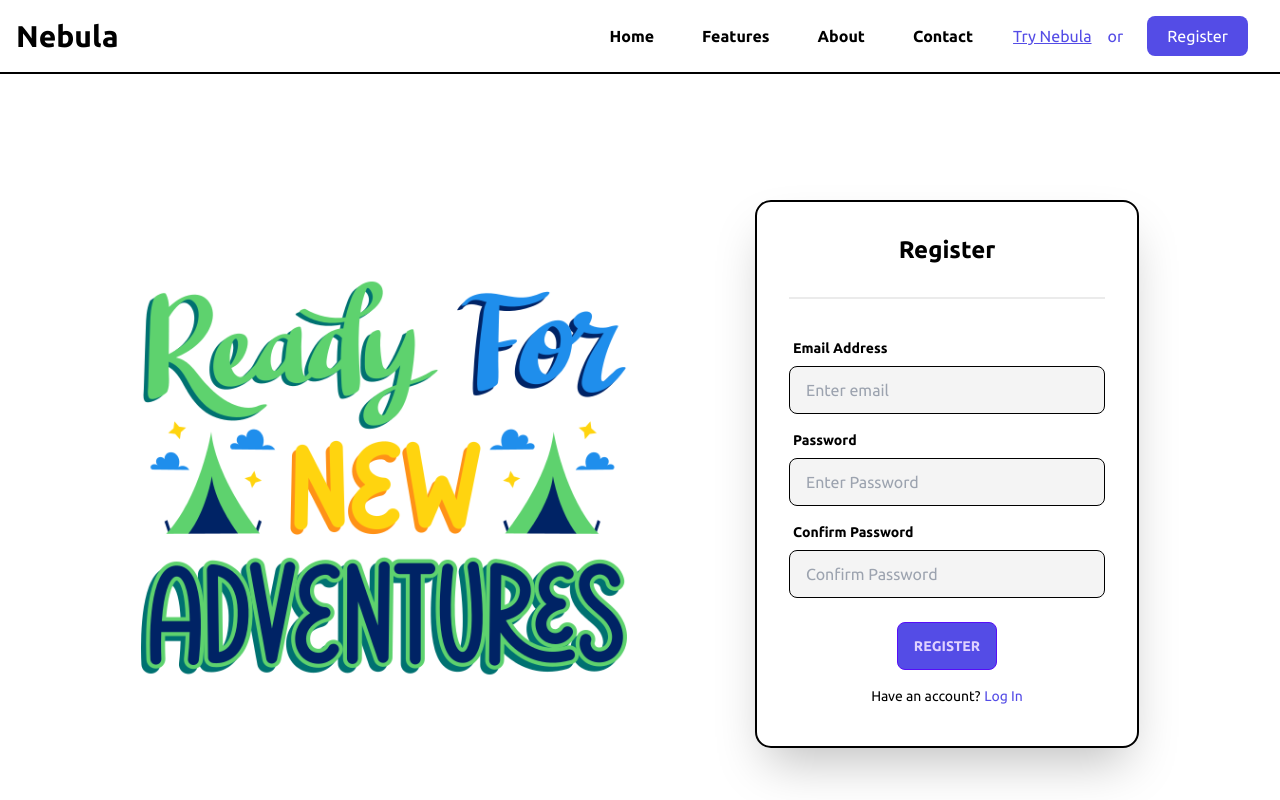
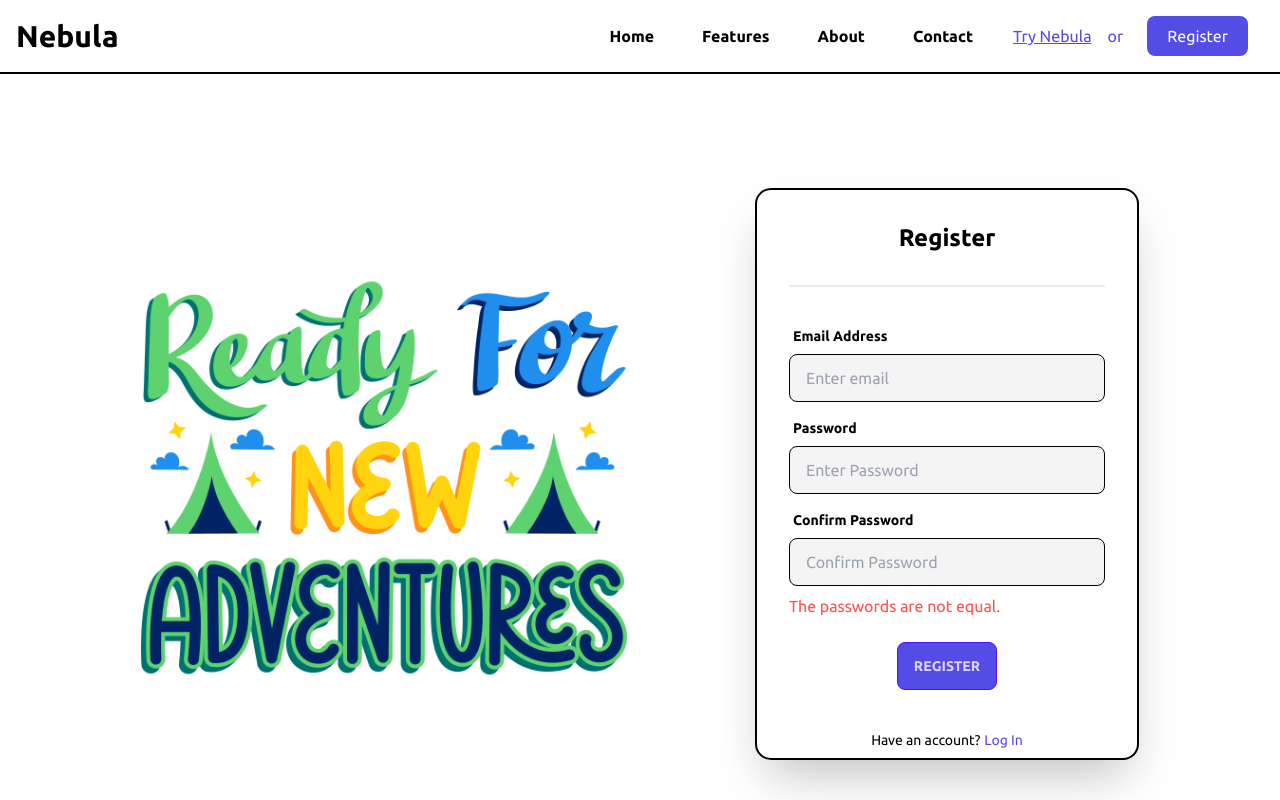
Before and after one commit to Beammi/Nebula, a Next.js app in the folder nebula/: page /register in a window 1280 px wide. Shown: the top 800 px of the page. Built offline with nearby package versions, Linux system fonts and the light colour scheme.

Commit message:
Add register api to front-end

```diff
--- a/nebula/src/pages/register.jsx
+++ b/nebula/src/pages/register.jsx
@@ -1,50 +1,114 @@
-import React from 'react'
-import Image from 'next/image'
-import SearchBar from '../components/SearchBar'
-import readyAdventurePic from '../../public/images/time_ready.png'
-import Footer from '../components/Footer'
-import Button from '../components/Button'
-import Navbar from '@/components/Navbar'
-import TextInput from '@/components/TextInputWithLabel'
+import React from "react"
+import Image from "next/image"
+import SearchBar from "../components/SearchBar"
+import readyAdventurePic from "../../public/images/time_ready.png"
+import Footer from "../components/Footer"
+import Button from "../components/Button"
+import Navbar from "@/components/Navbar"
+import TextInput from "@/components/TextInputWithLabel"
+import { useState, useEffect } from "react"
 
 export default function Register() {
+  const [email, setEmail] = useState("")
+  const [password, setPassword] = useState("")
+  const [confirmedPassword, setConfirmedPassword] = useState("")
+  const [message, setMessage] = useState(null)
+  const [areEqual, setAreEqual] = useState(false)
+
+  useEffect(() => {
+    // Check if the two inputs are equal
+    setAreEqual(password === confirmedPassword && password!="" && confirmedPassword!="")
+  }, [password, confirmedPassword])
+
+  async function handleSubmit(e) {
+    e.preventDefault()
+    if (password != confirmedPassword) {
+      return alert("Your passwords are not match!!!")
+    } else {
+      const response = await fetch("/api/auth/register", {
+        method: "POST",
+        headers: { "Content-Type": "application/json" },
+        body: JSON.stringify({ email, password }),
+      })
+
+      const data = await response.json()
+      if (!response.ok) {
+        setMessage(data.message || "Something went wrong!")
+      } else {
+        setMessage("User created successfully!")
+        // Redirect or further actions
+      }
+    }
+  }
+
   return (
     <>
-        <div className='h-screen'>
+      <div className="h-screen">
         <Navbar />
+        {/* {message && <p>{message}</p>} */}
         <div className="hero p-10 bg-white h-fit min-h-screen">
           <div className="hero-content flex-col md:flex-row gap-32">
-
-              <figure><Image src={readyAdventurePic} alt="adventure pic" className="pt-2" width={520}/></figure>
+            <figure>
+              <Image
+                src={readyAdventurePic}
+                alt="adventure pic"
+                className="pt-2"
+                width={520}
+              />
+            </figure>
 
             <div className="card flex-shrink-0 w-full max-w-sm shadow-2xl bg-white border-2 border-black text-black">
-                <form className="card-body">
-
-                  <h2 className='font-bold text-2xl text-center'>Register</h2>
+              <form className="card-body" onSubmit={handleSubmit}>
+                <h2 className="font-bold text-2xl text-center">Register</h2>
                 <div className="divider before:bg-grey after:bg-grey"></div>
-
-                  <TextInput textLabel="Email Address" inputType="email" placeholder="Enter email"/>
-                  <TextInput textLabel="Password" inputType="password" placeholder="Enter Password"/>
-                  <TextInput textLabel="Confirm Password" inputType="password" placeholder="Confirm Password"/>
+                <TextInput
+                  textLabel="Email Address"
+                  inputType="email"
+                  placeholder="Enter email"
+                  onChange={(e) => setEmail(e.target.value)}
+                />
+                <TextInput
+                  textLabel="Password"
+                  inputType="password"
+                  placeholder="Enter Password"
+                  onChange={(e) => setPassword(e.target.value)}
+                />
+                <TextInput
+                  textLabel="Confirm Password"
+                  inputType="password"
+                  placeholder="Confirm Password"
+                  onChange={(e) => setConfirmedPassword(e.target.value)}
+                />
+                {areEqual ? (
+                  <div className="text-black">The passwords are equal.</div>
+                ) : (
+                  <div className="text-red">The passwords are not equal.</div>
+                )}
+                <div className="flex justify-center">
+                  <Button
+                    buttonStyle="btn btn-primary bg-blue w-fit"
+                    label="Register"
+                    type="submit"
+                  />
+                </div>
+              </form>
 
               <div className="flex justify-center">
-                    {/* <button className="btn btn-primary bg-blue w-fit">Register</button> */}
-                    <Button buttonStyle="btn btn-primary bg-blue w-fit" label="Register"></Button>
-                  </div>
-
-                  <div className='flex justify-center'>
                 <label className="label">
-                      <label className='font-normal text-sm'>Have an account?</label>
-                      <a href="/login" className="label-text-alt link link-hover indent-1 text-blue text-sm">Log In</a>
+                  <label className="font-normal text-sm">
+                    Have an account?
+                  </label>
+                  <a
+                    href="/login"
+                    className="label-text-alt link link-hover indent-1 text-blue text-sm"
+                  >
+                    Log In
+                  </a>
                 </label>
               </div>
-
-                </form>
-              </div>
-
             </div>
           </div>
-
+        </div>
 
         <Footer />
       </div>
```
Lines whose indentation alone changed are shown as unchanged.
